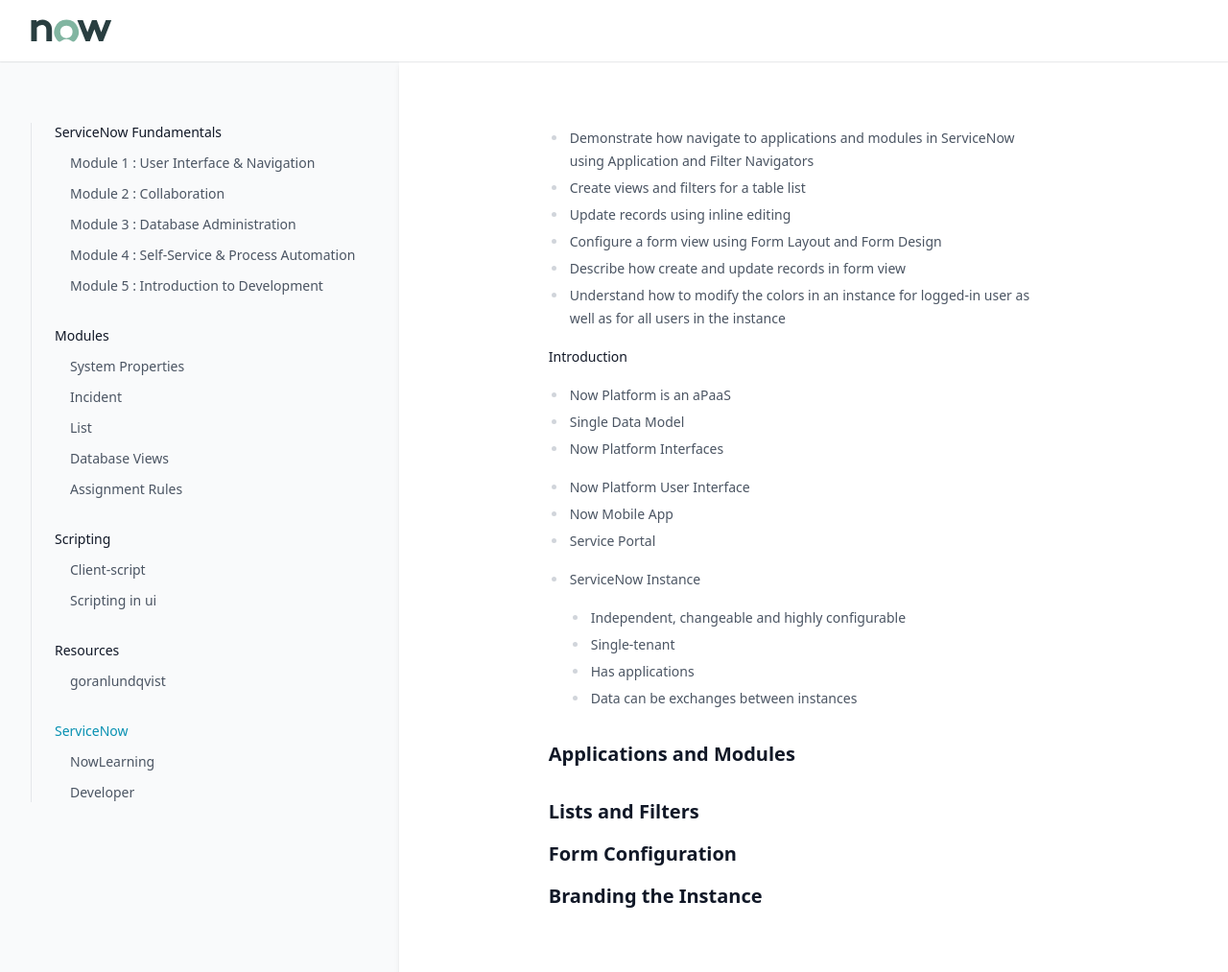
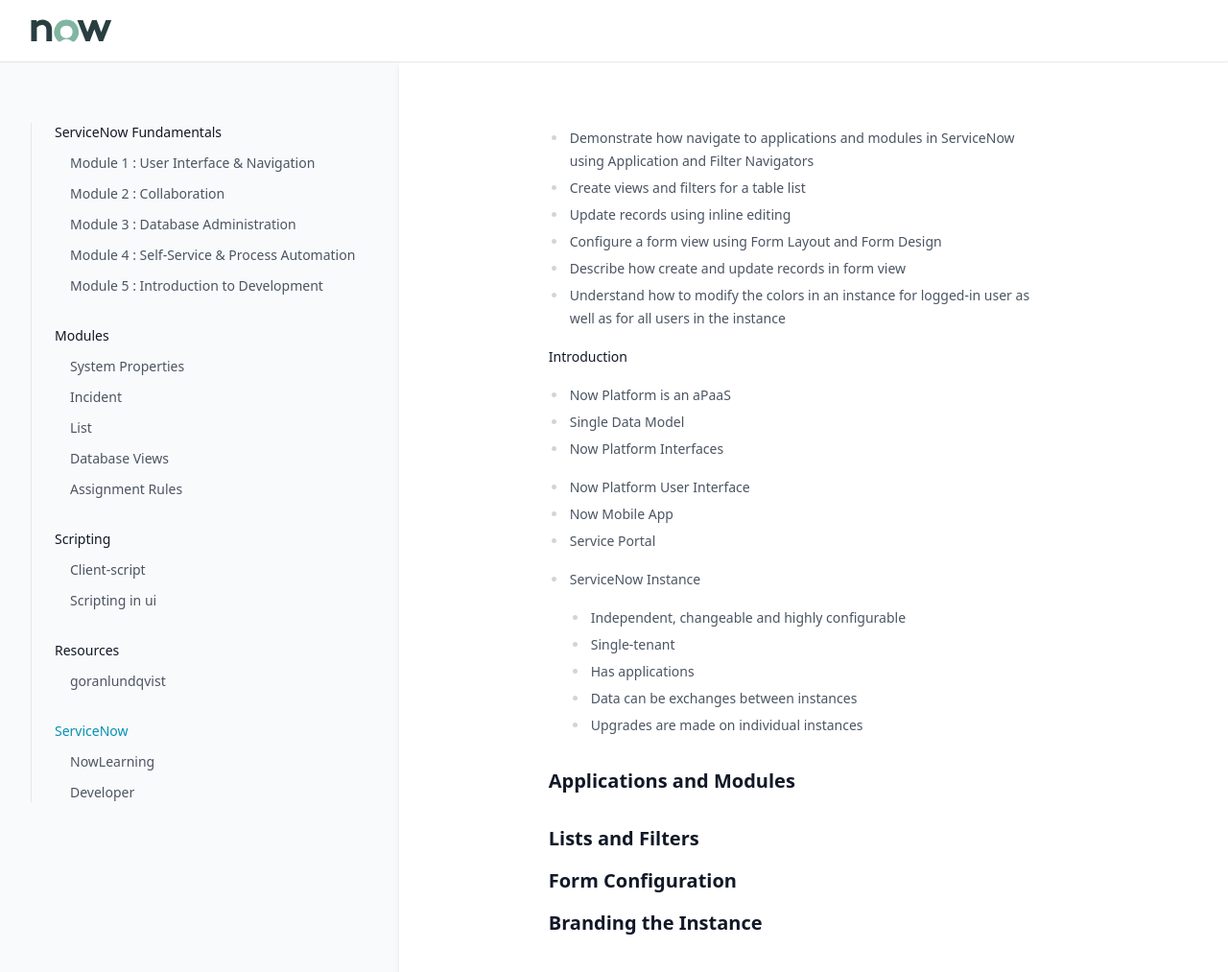
Before and after one commit to greglejeune/ebook, a Jekyll site: the page built from _servicenow/2021-11-01-snf-module1.md, in a window 1280 px wide and 1056 px high. Shown: the top 1013 px of the window at 96% size. Built offline with Jekyll 4.4.1, drawn with Linux system fonts in a browser that asks for light colours.

Commit message:
Update 2021-11-01-snf-module1.md

```diff
--- a/_servicenow/2021-11-01-snf-module1.md
+++ b/_servicenow/2021-11-01-snf-module1.md
@@ -31,6 +31,7 @@ category: snf
       <li>Single-tenant</li>
       <li>Has applications</li>
       <li>Data can be exchanges between instances</li>
+      <li>Upgrades are made on individual instances</li>
     </ul>
   </li>
 </ul>
```
